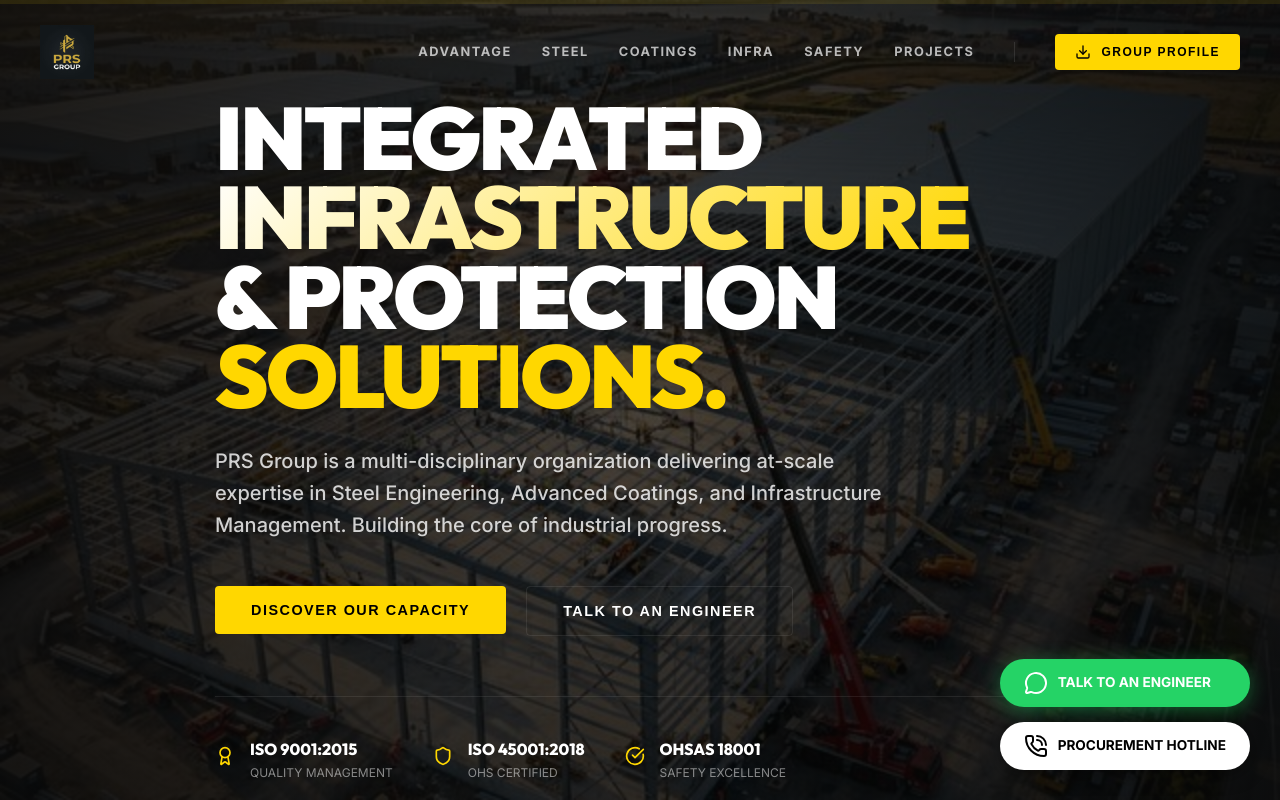
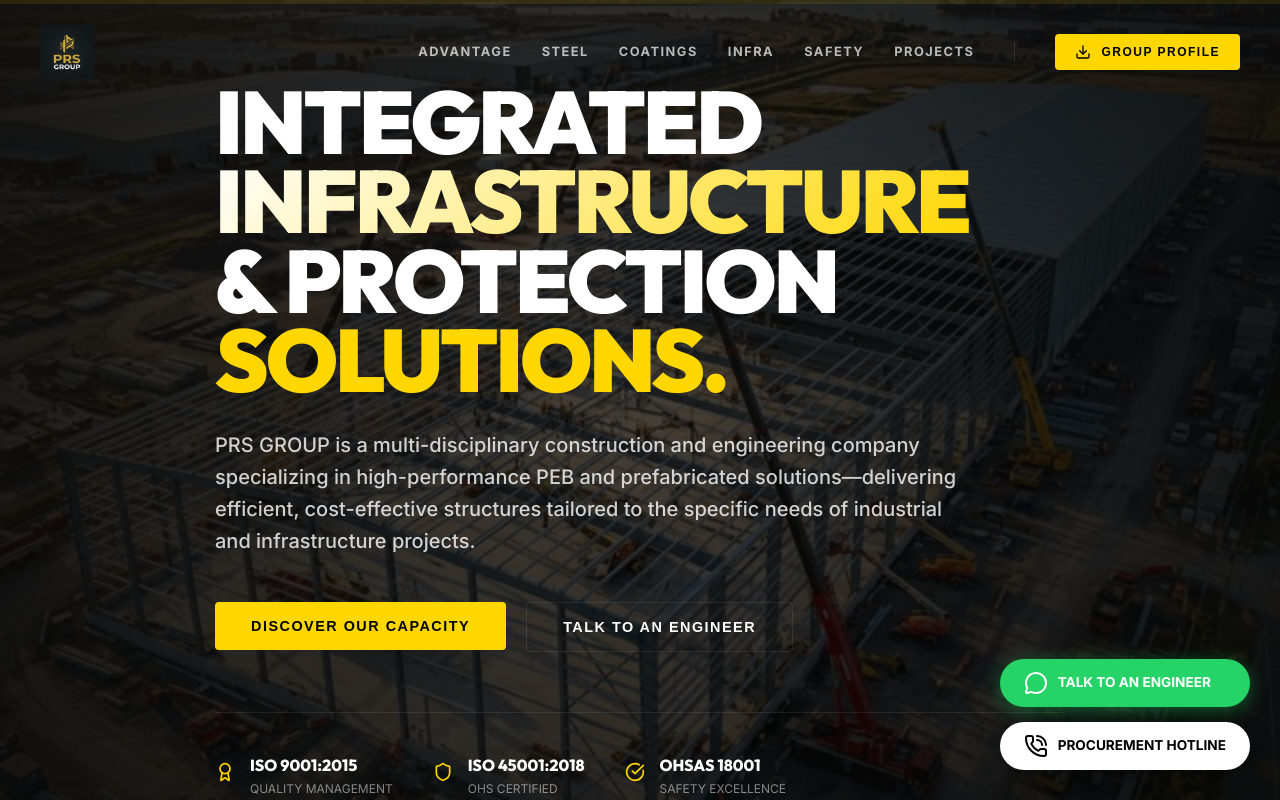
Before and after one commit to ATULAUTOMATION1/PRS, a Next.js app: page / in a window 1280 px wide. Shown: the top 800 px of the page. Built offline with nearby package versions, Linux system fonts and the light colour scheme.

Commit message:
docs: align hero introduction with corporate charter

```diff
--- a/src/components/Hero.js
+++ b/src/components/Hero.js
@@ -64,14 +64,16 @@
             fontSize: '1.25rem',
             lineHeight: 1.6,
             color: 'rgba(255, 255, 255, 0.8)',
-            maxWidth: '700px',
+            maxWidth: '750px',
             marginBottom: '45px',
             fontWeight: '500'
           }}>
-            PRS Group is a multi-disciplinary organization delivering at-scale expertise
-            in Steel Engineering, Advanced Coatings, and Infrastructure Management.
-            Building the core of industrial progress.
+            PRS GROUP is a multi-disciplinary construction and engineering company
+            specializing in high-performance PEB and prefabricated solutions—delivering
+            efficient, cost-effective structures tailored to the specific needs of
+            industrial and infrastructure projects.
           </p>
+
 
 
           <div style={{ display: 'flex', gap: '20px', marginBottom: '60px' }}>
```
